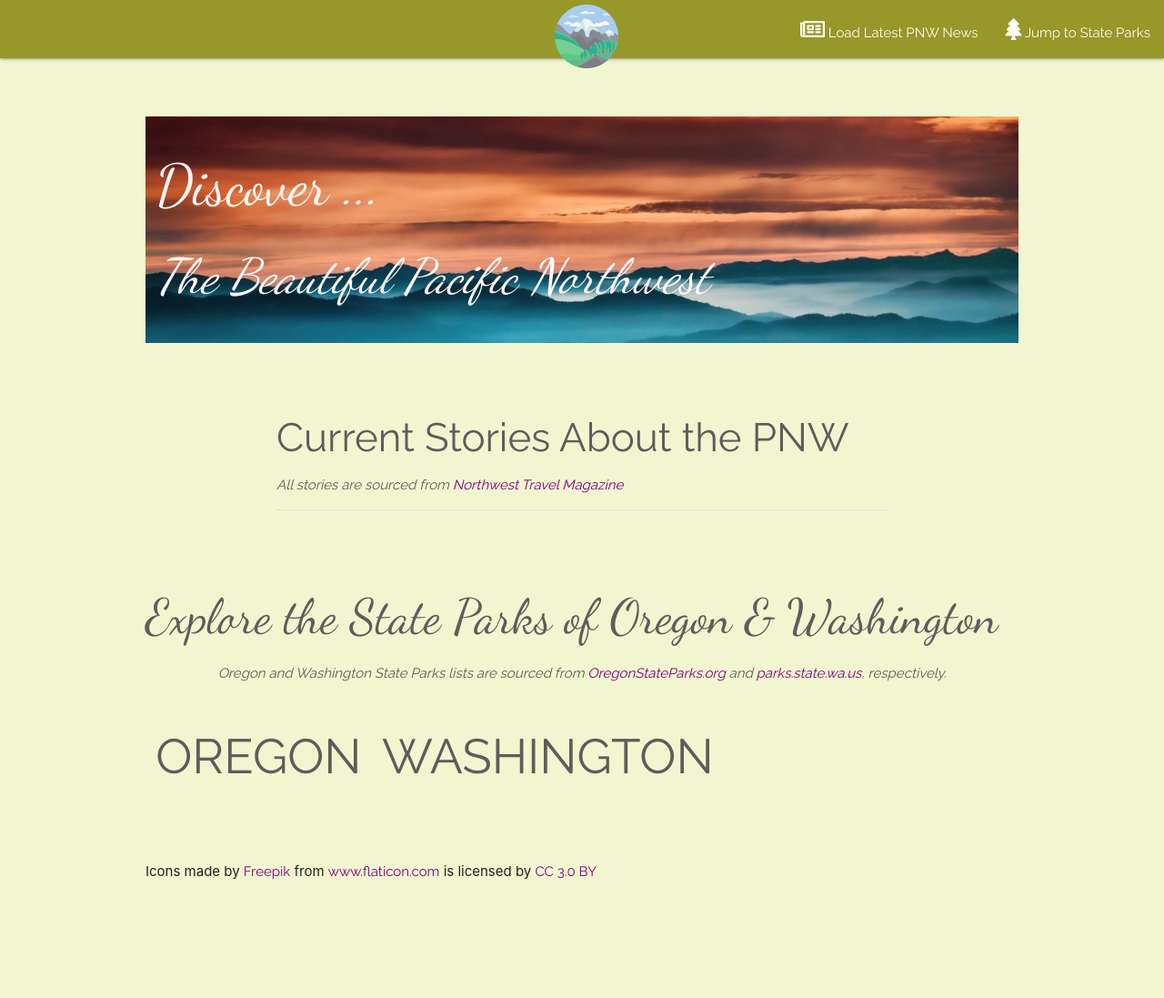
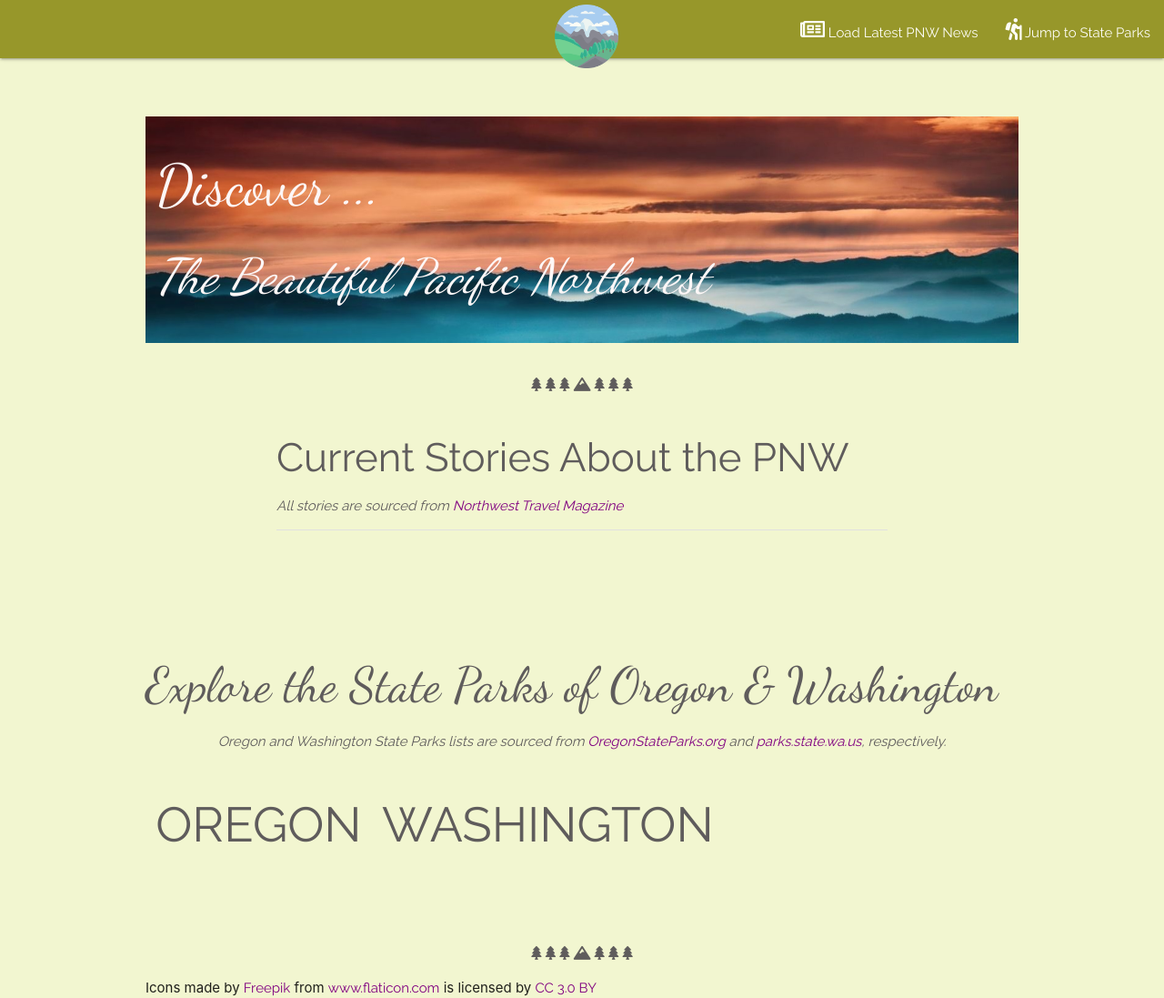
Before and after one commit to MeredithDinsdale/webScraper, a website: page public/index.html in a window 1280 px wide. Shown: the whole page at 91% size. Before the commit the page ends 970 px from the top, so only its background shows below. Drawn offline with nearby package versions, Linux system fonts and the light colour scheme; no server answers.

Commit message:
no message

```diff
--- a/public/app.js
+++ b/public/app.js
@@ -1,30 +1,23 @@
 $(document).ready(function() {
-$('#news').text('');
 
-// Grab the articles as a json
+// Grabbing the scraped data as json (parks and articles)
 $.getJSON("/parks_or", function(data) {
-    // For each one
     for (var i = 0; i < data.length; i++) {
-      // Display the apropos information on the page
       $("#parks_or").append("<p data-id='" + data[i]._id + "'>" + data[i].park + "<br /></p>");
     }
   });
 
 $.getJSON("/parks_wa", function(data) {
-    // For each one
   for (var i = 0; i < data.length; i++) {
-      // Display the apropos information on the page
     $("#parks_wa").append("<p data-id='" + data[i]._id + "'>" + data[i].park + "<br /></p>");
   }
 });
 
 $.getJSON("/articles", function(data) {
-    // For each one
   for (var i = 0; i < data.length; i++) {
-      // Display the apropos information on the page
     let row = $('<div>').attr('class', 'row my-3');
     let newsHeadline = $('<div>').attr('data-id', data[i]._id)
-                                   .html(`<a href="${data[i].link}"><h5> ${data[i].Article}</h5></a><p>${data[i].excerpt}<br />${data[i].date}</p><a href="#notes" class="button waves-effect waves-light btn-small" data-id="${data[i]._id}">Comment</a><br>`);
+                                 .html(`<a href="${data[i].link}"><h5> ${data[i].Article}</h5></a><p>${data[i].excerpt}<br />${data[i].date}</p><a href="#comments_top" class="button waves-effect waves-light btn-small" data-id="${data[i]._id}">Comment</a><br>`);
     let newsComments = $('<div>').attr('data-id', data[i]._id)
                                  .html(`<h5 class="gray" id="coments_showhide">Comments<b /></h5><p> ${data[i].note} </p>`);
     let divider = $('<div>').attr('class', 'divider');
@@ -33,8 +26,11 @@ $.getJSON("/parks_or", function(data) {
   }
 });
 
+//Updating the Scraped News `'`'`'`'`'`'`'`'`'`'`'`'`'`'`'`'`'`'`'`'`'`'`' `'`'`'`'`'`'`'`'`'`'`'`'`'`'`'`'`'`'`'`'`'`'`'
 
-  // Whenever someone clicks a button
+ $(document).on('click', '#scrape_new', scrapeNews());
+
+// Leaving comments on articles `'`'`'`'`'`'`'`'`'`'`'`'`'`'`'`'`'`'`'`'`'`'`'`'`'`'`'`'`'`'`'`'`'`'`'`'`'`'`'`'`'`'`'`'`'`'
 $(document).on("click", ".button", function() {
   // console.log('button clicked');
   // Empty the notes from the note section
@@ -100,5 +96,4 @@ $.getJSON("/parks_or", function(data) {
     $("#titleinput").val("");
     $("#bodyinput").val("");
   });
-
 });
--- a/public/index.html
+++ b/public/index.html
@@ -18,7 +18,7 @@
             <a href="#home" class="brand-logo center"><img id="logo" src="./mountains.png"><img></a>
             <ul id="nav-mobile" class="right hide-on-med-and-down">
               <li><a id="scrape_new"><i class="far fa-newspaper"></i> Load Latest PNW News</a></li>
-              <li><a href="#parks"><i class="fas fa-tree"></i> Jump to State Parks</a></li>
+              <li><a href="#parks"><i class="fas fa-hiking"></i> Jump to State Parks</a></li>
             </ul>
           </div>
         </nav>
@@ -33,13 +33,24 @@
             <br>
         </div>
       </div>
-      <div  id="top" class="section"></div>
+      <div id="top"></div>
+      <div class="section center-align">
+        <i class="fas fa-tree"></i>
+        <i class="fas fa-tree"></i>
+        <i class="fas fa-tree"></i>
+        <i class="fas fa-mountain"></i>
+        <i class="fas fa-tree"></i>
+        <i class="fas fa-tree"></i>
+        <i class="fas fa-tree"></i>
+      </div>
 
       <div class="container">
       <h3 class="gray">Current Stories About the PNW</h3>
       <p class="gray"><i>All stories are sourced from <a href="https://nwtravelmag.com">Northwest Travel Magazine</a></i></p>
       <div class="divider"></div>
         <div id="news"></div>
+        <div id="comments_top" class="section"></div>
+        <br>
         <div id="notes"></div>
       </div>
       <div id="parks" class="section"></div>
@@ -60,6 +71,15 @@
       </div>
 
   <br><br>
+  <div class="section center-align">
+      <i class="fas fa-tree"></i>
+      <i class="fas fa-tree"></i>
+      <i class="fas fa-tree"></i>
+      <i class="fas fa-mountain"></i>
+      <i class="fas fa-tree"></i>
+      <i class="fas fa-tree"></i>
+      <i class="fas fa-tree"></i>
+    </div>
   <div>Icons made by <a href="https://www.freepik.com/" title="Freepik">Freepik</a> from <a href="https://www.flaticon.com/" 			    title="Flaticon">www.flaticon.com</a> is licensed by <a href="http://creativecommons.org/licenses/by/3.0/" 			    title="Creative Commons BY 3.0" target="_blank">CC 3.0 BY</a></div>
 
   </div>
--- a/public/style.css
+++ b/public/style.css
@@ -24,6 +24,10 @@ a:hover {
 .gray, p {
   color: rgb(95, 92, 92);
   font-family: 'Raleway', sans-serif;
+}
+
+.fa-tree, .fa-mountain {
+    color: rgb(95, 92, 92);
 }
 
 .jumbotron {
--- a/server.js
+++ b/server.js
@@ -155,7 +155,6 @@ axios.get("http://nwtravelmag.com").then(function(response) {
   res.send("Scrape Complete");
 });
 });
-
 // Route for grabbing Oregon Parks
 app.get("/parks_or", function(req, res) {
   // Grab every document in the Parks_or collection
```
Lines whose indentation alone changed are shown as unchanged.
